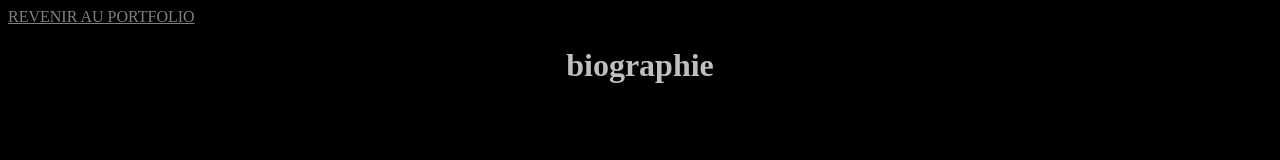
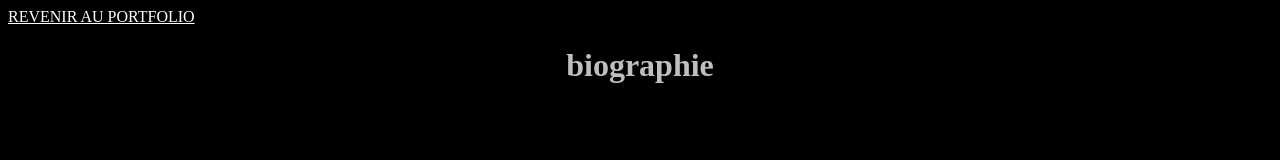
Before and after one commit to placed17/placed17.github.io, a plain HTML site: page biographie.html in a window 1280 px wide. Shown: the top 160 px of the page. Drawn offline with Linux system fonts and the light colour scheme.

Commit message:
Update biographie.html

```diff
--- a/biographie.html
+++ b/biographie.html
@@ -4,6 +4,11 @@
       <meta charset="utf-8">
             <title>biographie</title>
     <link rel="stylesheet" href="css/styles.css">
+        <style>
+            a {
+                color: white
+            }
+        </style>
     </head
   <body>
     <a href="index.html"> REVENIR AU PORTFOLIO</a>
```
